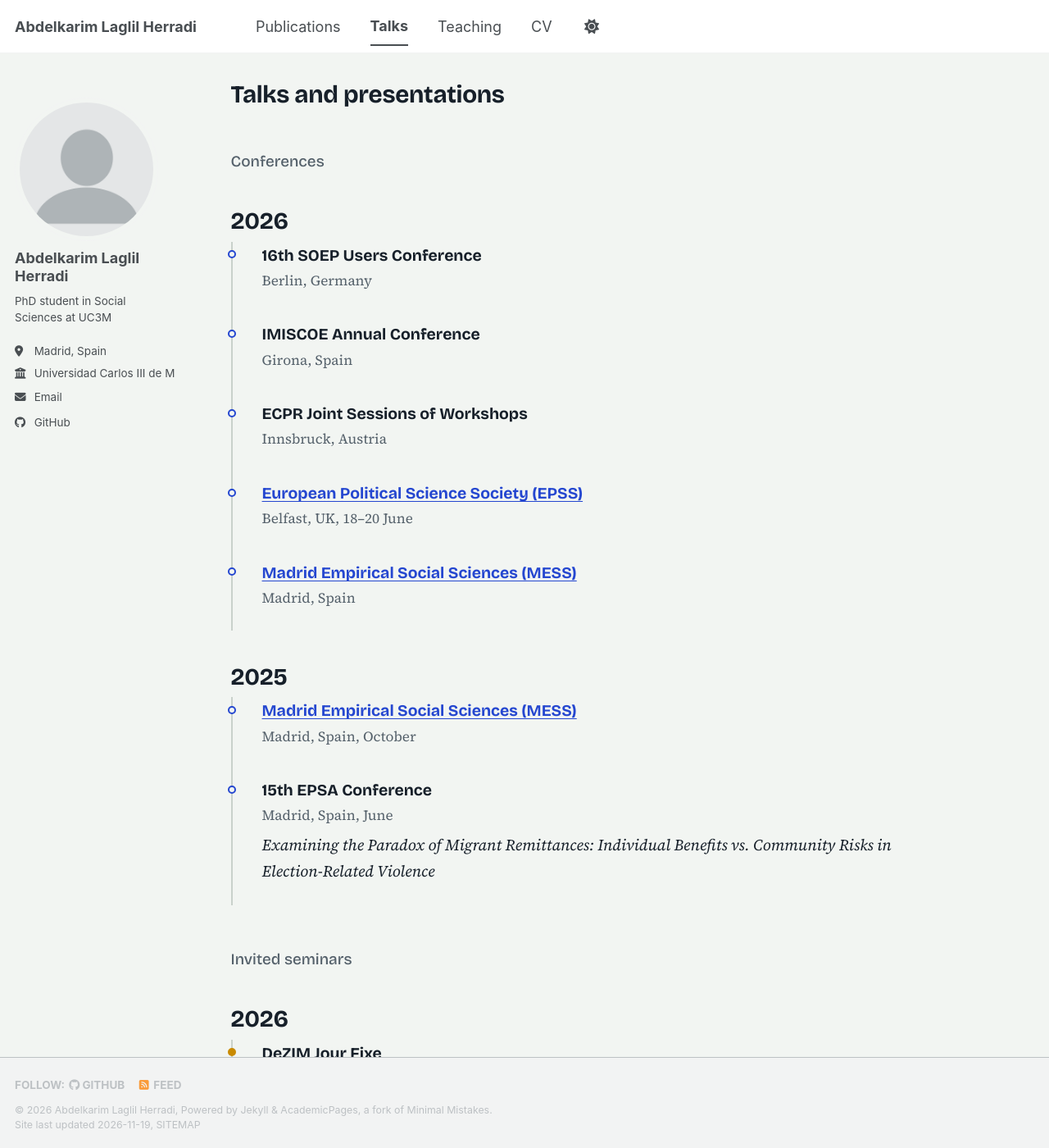
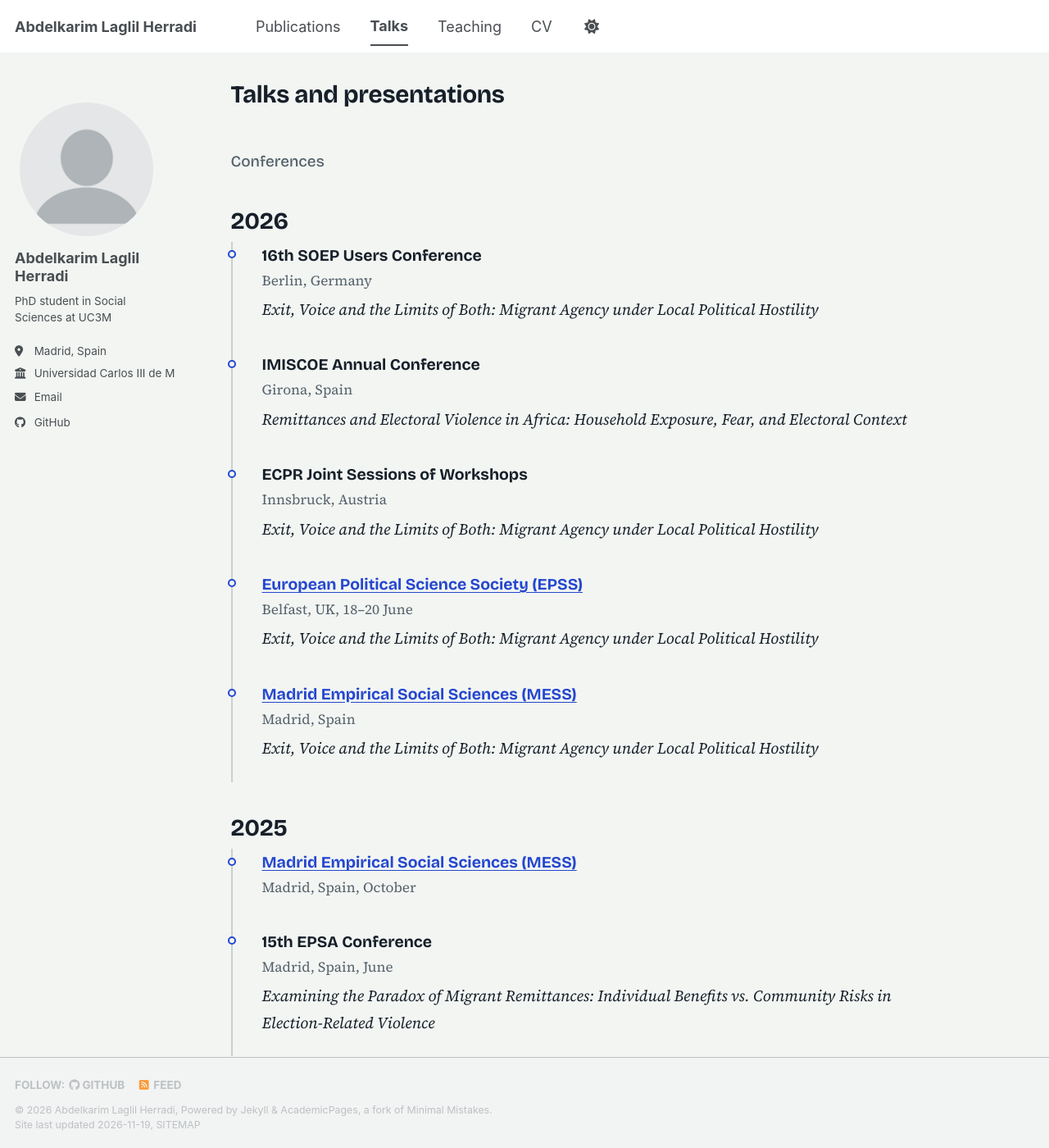
Before and after one commit to AbdelkarimLaglil/AbdelkarimLaglil.github.io, a Jekyll site: the page built from _pages/talks.md, in a window 1280 px wide and 1400 px high. Shown: the whole window at 82% size. Built offline with Jekyll 4.4.1, drawn with Linux system fonts in a browser that asks for light colours; a script bundle is joined from its source files by our own code; a style sheet for code colours, icons or effects is not loaded; some of the changed text lies outside the part shown.

Commit message:
Add presented papers to talks
Co-Authored-By: Claude Sonnet 5.5 <noreply@anthropic.com>
Claude-Session: https://claude.ai/code/session_017vH5ZQkLibWayVuG7moGCB

```diff
--- a/_pages/talks.md
+++ b/_pages/talks.md
@@ -8,11 +8,11 @@ author_profile: true
 <p class="lh-group">Conferences</p>
 <h2 class="lh-year">2026</h2>
 <ul class="lh-timeline">
-<li><span class="lh-venue">16th SOEP Users Conference</span><span class="lh-where">Berlin, Germany</span></li>
-<li><span class="lh-venue">IMISCOE Annual Conference</span><span class="lh-where">Girona, Spain</span></li>
-<li><span class="lh-venue">ECPR Joint Sessions of Workshops</span><span class="lh-where">Innsbruck, Austria</span></li>
-<li><span class="lh-venue"><a href="https://epssnet.org/">European Political Science Society (EPSS)</a></span><span class="lh-where">Belfast, UK, 18–20 June</span></li>
-<li><span class="lh-venue"><a href="https://madridempiricalsocialsciences.github.io/aboutus/">Madrid Empirical Social Sciences (MESS)</a></span><span class="lh-where">Madrid, Spain</span></li>
+<li><span class="lh-venue">16th SOEP Users Conference</span><span class="lh-where">Berlin, Germany</span><span class="lh-paper">Exit, Voice and the Limits of Both: Migrant Agency under Local Political Hostility</span></li>
+<li><span class="lh-venue">IMISCOE Annual Conference</span><span class="lh-where">Girona, Spain</span><span class="lh-paper">Remittances and Electoral Violence in Africa: Household Exposure, Fear, and Electoral Context</span></li>
+<li><span class="lh-venue">ECPR Joint Sessions of Workshops</span><span class="lh-where">Innsbruck, Austria</span><span class="lh-paper">Exit, Voice and the Limits of Both: Migrant Agency under Local Political Hostility</span></li>
+<li><span class="lh-venue"><a href="https://epssnet.org/">European Political Science Society (EPSS)</a></span><span class="lh-where">Belfast, UK, 18–20 June</span><span class="lh-paper">Exit, Voice and the Limits of Both: Migrant Agency under Local Political Hostility</span></li>
+<li><span class="lh-venue"><a href="https://madridempiricalsocialsciences.github.io/aboutus/">Madrid Empirical Social Sciences (MESS)</a></span><span class="lh-where">Madrid, Spain</span><span class="lh-paper">Exit, Voice and the Limits of Both: Migrant Agency under Local Political Hostility</span></li>
 </ul>
 <h2 class="lh-year">2025</h2>
 <ul class="lh-timeline">
@@ -23,13 +23,13 @@ author_profile: true
 <p class="lh-group">Invited seminars</p>
 <h2 class="lh-year">2026</h2>
 <ul class="lh-timeline">
-<li class="now"><span class="lh-venue">DeZIM Jour Fixe</span><span class="lh-where">DeZIM Institute, Berlin, 11 November</span></li>
-<li class="now"><span class="lh-venue">Brown Bag Seminar Series</span><span class="lh-where">DIW Berlin, 4 November</span></li>
-<li><span class="lh-venue">PAPERSS Seminar Series</span><span class="lh-where">Universidad Carlos III de Madrid, 5 May</span></li>
+<li class="now"><span class="lh-venue">DeZIM Jour Fixe</span><span class="lh-where">DeZIM Institute, Berlin, 11 November</span><span class="lh-paper">Exit, Voice and the Limits of Both: Migrant Agency under Local Political Hostility</span></li>
+<li class="now"><span class="lh-venue">Brown Bag Seminar Series</span><span class="lh-where">DIW Berlin, 4 November</span><span class="lh-paper">Exit, Voice and the Limits of Both: Migrant Agency under Local Political Hostility</span></li>
+<li><span class="lh-venue">PAPERSS Seminar Series</span><span class="lh-where">Universidad Carlos III de Madrid, 5 May</span><span class="lh-paper">Exit, Voice and the Limits of Both: Migrant Agency under Local Political Hostility</span></li>
 </ul>
 
 <p class="lh-group">Workshops</p>
 <ul class="lh-timeline">
-<li><span class="lh-venue">Junior Scholars in Quantitative Conflict Workshop</span><span class="lh-where">Virtual, December 2025</span></li>
-<li><span class="lh-venue">UC3M-UB Graduate Workshop</span><span class="lh-where">Universitat de Barcelona, Spain, June 2024</span></li>
+<li><span class="lh-venue">Junior Scholars in Quantitative Conflict Workshop</span><span class="lh-where">Virtual, December 2025</span><span class="lh-paper">Remittances and Electoral Violence in Africa: Household Exposure, Fear, and Electoral Context</span></li>
+<li><span class="lh-venue">UC3M-UB Graduate Workshop</span><span class="lh-where">Universitat de Barcelona, Spain, June 2024</span><span class="lh-paper">MA thesis</span></li>
 </ul>
```
